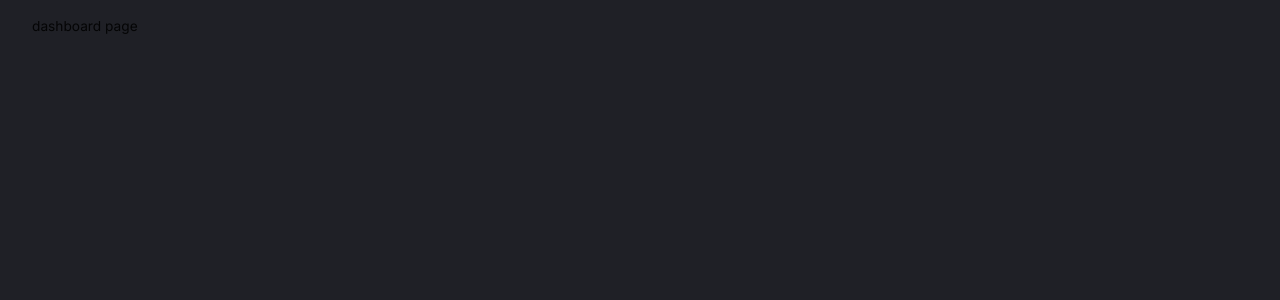
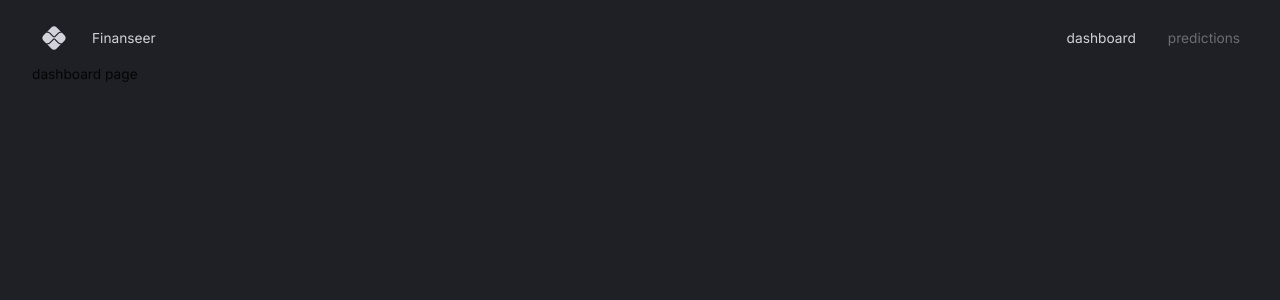
Before and after one commit to Duncanwar/expense-tracker-dashboard, a React (Vite) app in the folder client/: page / in a window 1280 px wide. Shown: the top 300 px of the page. Built offline with nearby package versions, Linux system fonts and the light colour scheme.

Commit message:
react router and navigations

```diff
--- a/client/src/App.tsx
+++ b/client/src/App.tsx
@@ -3,6 +3,7 @@
 import { themeSettings } from "./theme"
 import { Box, CssBaseline, ThemeProvider } from "@mui/material"
 import { BrowserRouter, Route, Routes } from "react-router-dom"
+import Navbar from "@/scenes/navbar";
 
 function App() {
   const theme = useMemo(()=> createTheme(themeSettings),[])
@@ -12,9 +13,10 @@
         <ThemeProvider theme={theme}>
           <CssBaseline/>
           <Box width="100%" height="100%" padding="1rem 2rem 4rem 2rem">
+              <Navbar/>
             <Routes>
               <Route path="/" element={<div>dashboard page</div>} />
-              <Route />
+              <Route path="/predections" element={<div>Prediction page</div>} />
             </Routes>
           </Box>
         </ThemeProvider>
--- /dev/null
+++ b/client/src/components/FlexBetween.tsx
@@ -0,0 +1,10 @@
+import { Box } from "@mui/material";
+import {styled} from "@mui/system"
+
+const FlexBetween = styled(Box)({
+    display: "flex",
+    justifyContent:"space-between",
+    alignItems:"center",
+})
+
+export default FlexBetween;
--- /dev/null
+++ b/client/src/scenes/navbar/index.tsx
@@ -0,0 +1,44 @@
+import { useState } from "react";
+import { Link } from "react-router-dom";
+import { Box, Typography, useTheme } from "@mui/material";
+import PixIcon from "@mui/icons-material/Pix";
+import FlexBetween from "@/components/FlexBetween";
+
+type Props = {};
+
+const Navbar = (props: Props) => {
+  const { palette } = useTheme();
+  const [selected, setSelected] = useState("dashboard");
+  return (
+    <FlexBetween mb="0.25rem" p="0.5rem 0.5rem" color={palette.grey[300]}>
+      {/* LEFT SIDE */}
+      <FlexBetween gap="0.75rem">
+        <PixIcon sx={{fontSize:"28px"}}/>
+        <Typography variant="h4" fontSize="16px"/>
+        Finanseer
+      </FlexBetween>
+
+      {/* RIGHT SIDE */}
+      <FlexBetween gap="2rem">
+        <Box sx={{"&:hover":{color:palette.primary[100]}}}>
+            <Link to="/" onClick={()=>setSelected("dashboard")}
+            style={{color: selected === "dashboard" ?"inherit":palette.grey[700],
+            textDecoration:"inherit",}}
+            >
+                dashboard
+            </Link>
+        </Box>
+        <Box sx={{"&:hover":{color:palette.primary[100]}}}>
+            <Link to="/predictions" onClick={()=>setSelected("predictions")}
+            style={{color: selected === "predictions" ?"inherit":palette.grey[700],
+            textDecoration:"inherit",}}
+            >
+                predictions
+            </Link>
+        </Box>
+        </FlexBetween>
+    </FlexBetween>
+  );
+};
+
+export default Navbar;
```
